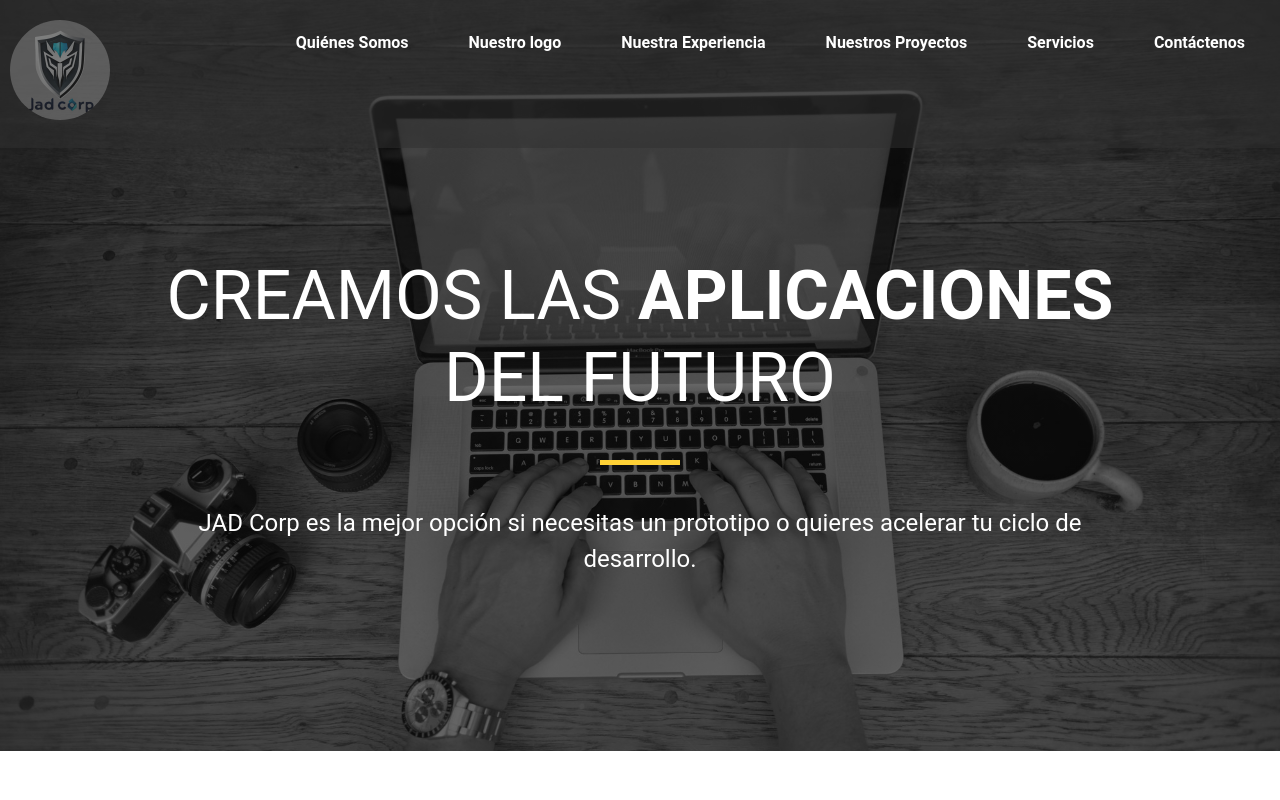
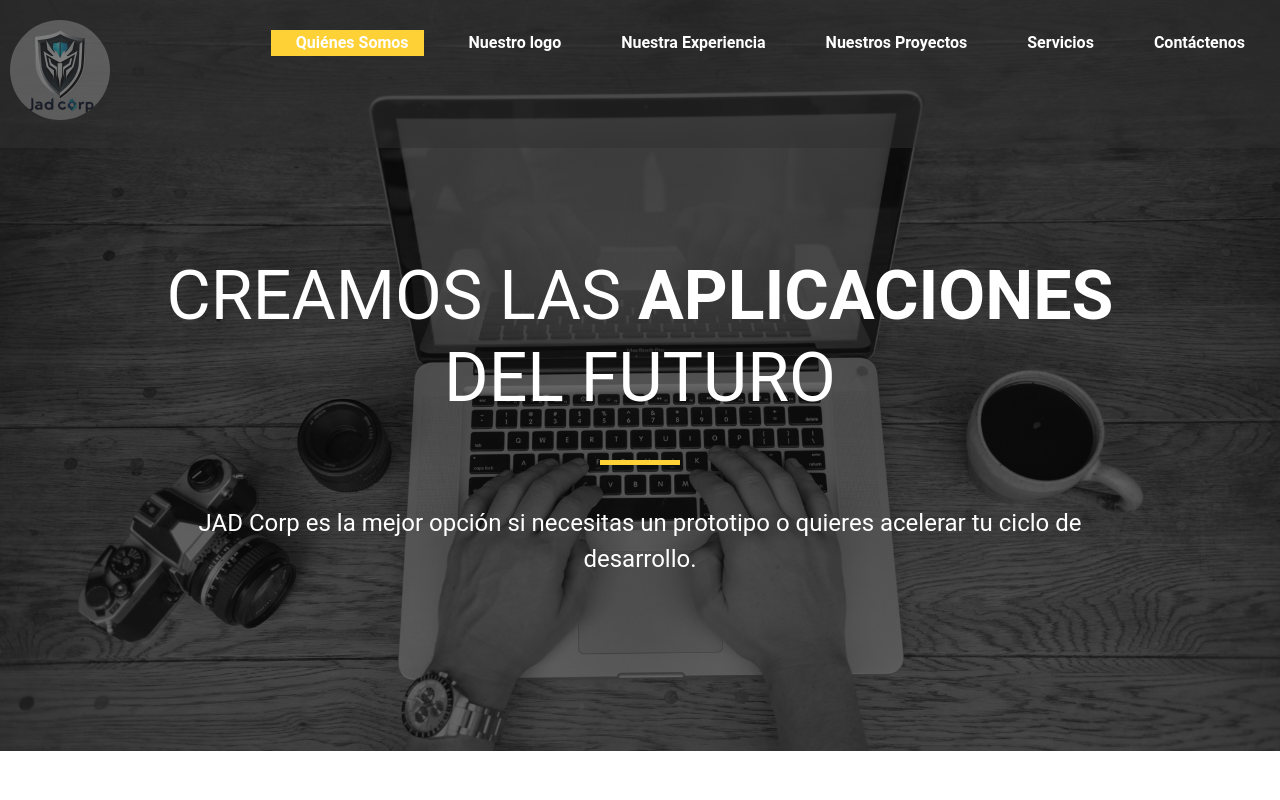
Before and after one commit to jfernand196/lab-corp, a React (Create React App) app: page / in a window 1280 px wide. In both pictures the pointer is over the item "Quiénes Somos". Shown: the top 800 px of the page. Built offline with nearby package versions, Linux system fonts and the light colour scheme.

Commit message:
add hover

```diff
--- a/src/App.css
+++ b/src/App.css
@@ -342,6 +342,12 @@ header nav a.active{
     background-color: #fed136;
 }
 
+li:hover {
+  color: #fed136;
+  background-color: #fed136;
+  cursor: pointer; /* Indicar que el elemento es interactivo */
+}
+
 #servicios .box{
     display: inline-block;
     text-align: center;
```
